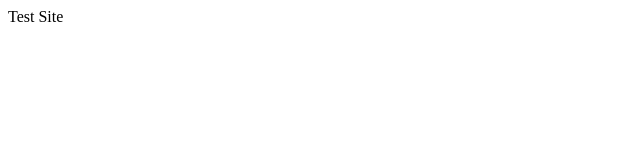
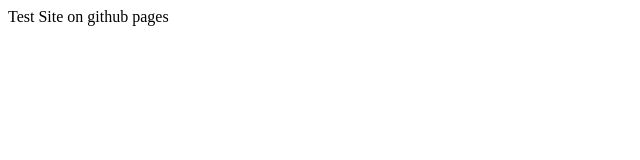
Before and after one commit to edkent/edkent.co.uk, a plain HTML site: page index.html in a window 1280 px wide. Shown: the whole page, without its empty margins (0-640 px from the left). Drawn offline with Linux system fonts and the light colour scheme.

Commit message:
Update index.html

```diff
--- a/index.html
+++ b/index.html
@@ -5,6 +5,6 @@
 </title>
 </head>
 <body>
-Test Site
+Test Site on github pages
 </body>
 </html>
```
